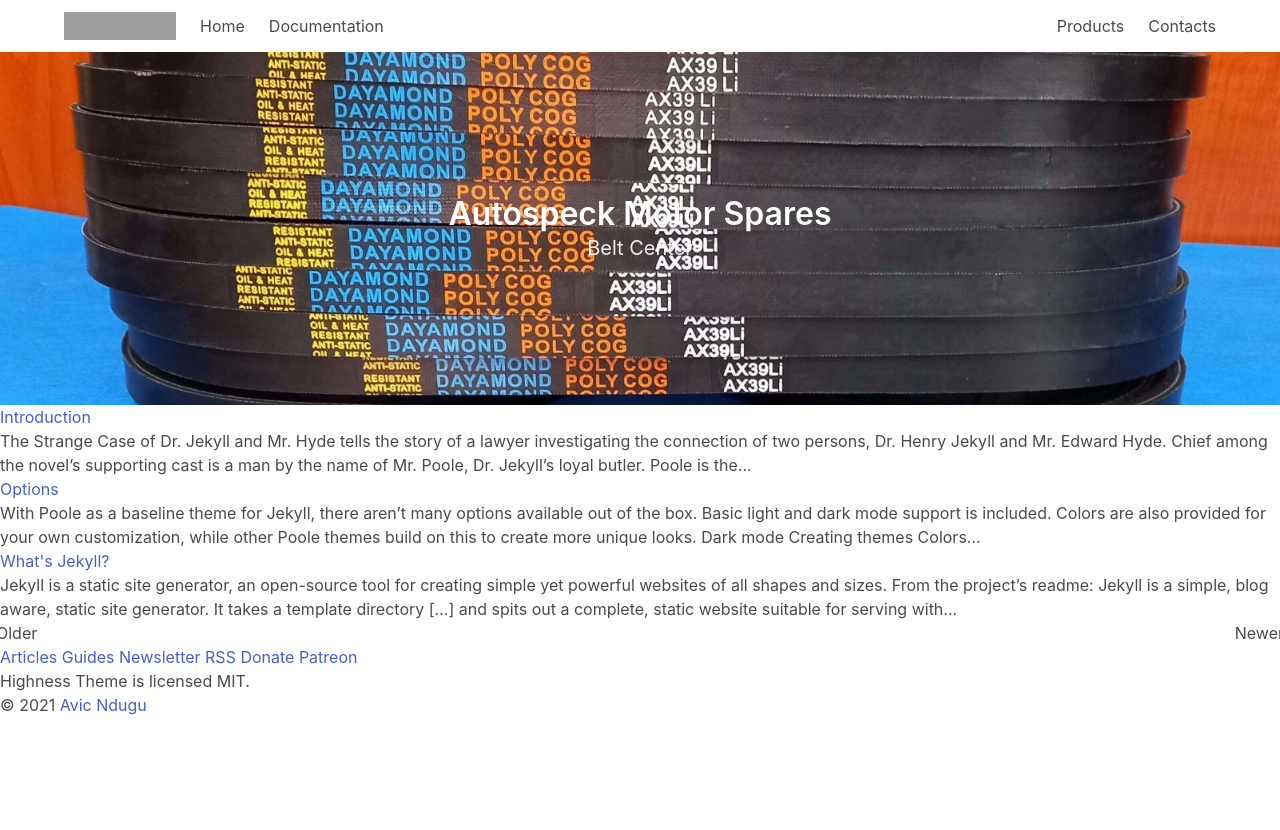
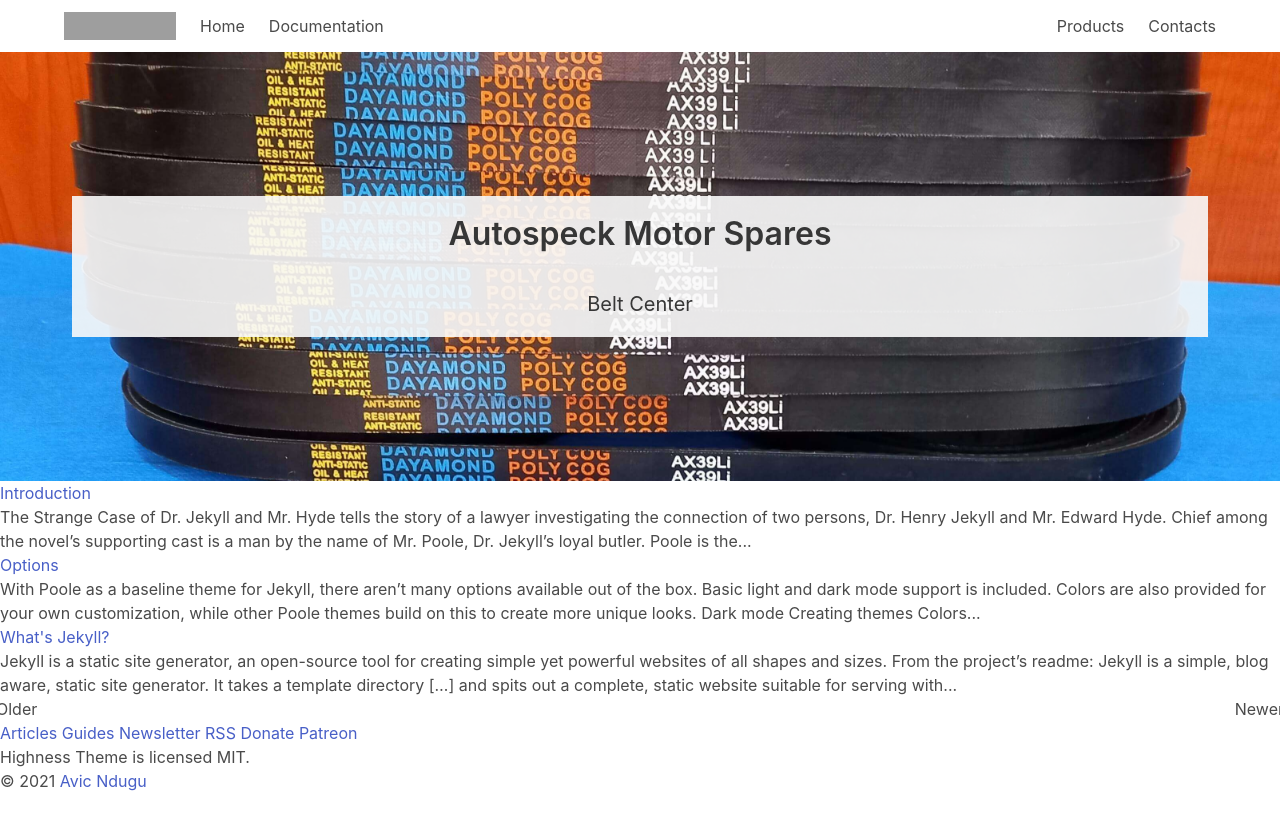
Before and after one commit to avicnotes/autospeck, a Jekyll site: the page built from index.html, in a window 1280 px wide. Shown: the top 830 px of the page. Built offline with Jekyll 4.4.1, drawn with Linux system fonts in a browser that asks for light colours; the list of posts is cut into pages by our own code; grey boxes are pictures that could not be loaded.

Commit message:
Update index.html

```diff
--- a/index.html
+++ b/index.html
@@ -4,12 +4,16 @@
 ---
 <section class="hero is-medium is-link">
   <div class="hero-body has-text-centered">
-    <p class="title">
-      Autospeck Motor Spares
-    </p>
-    <p class="subtitle">
-      Belt Center
-    </p>
+    <div class="hero-text">
+      <p class="title has-text-dark">
+        Autospeck Motor Spares
+      </p>
+    </div>
+    <div class="hero-text">
+      <p class="subtitle has-text-dark">
+        Belt Center
+      </p>
+    </div>
   </div>
 </section>
 
```
